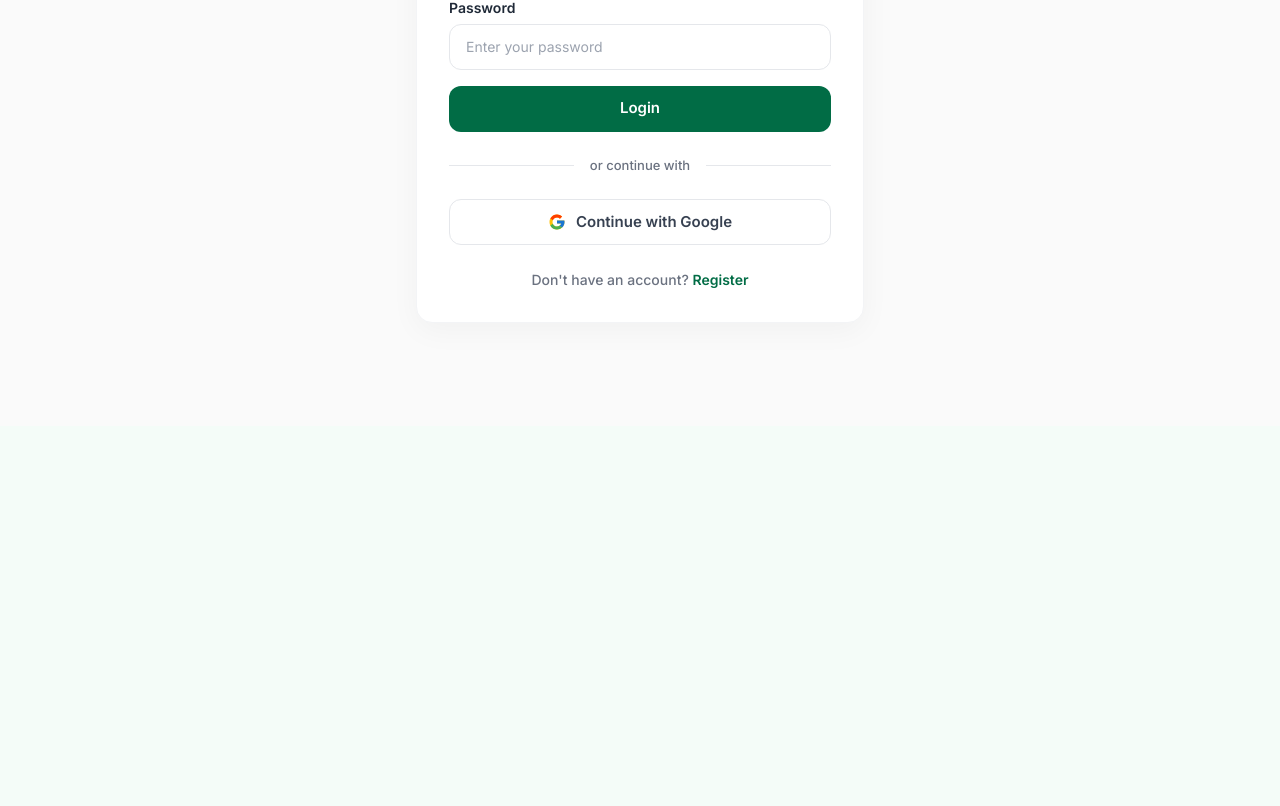
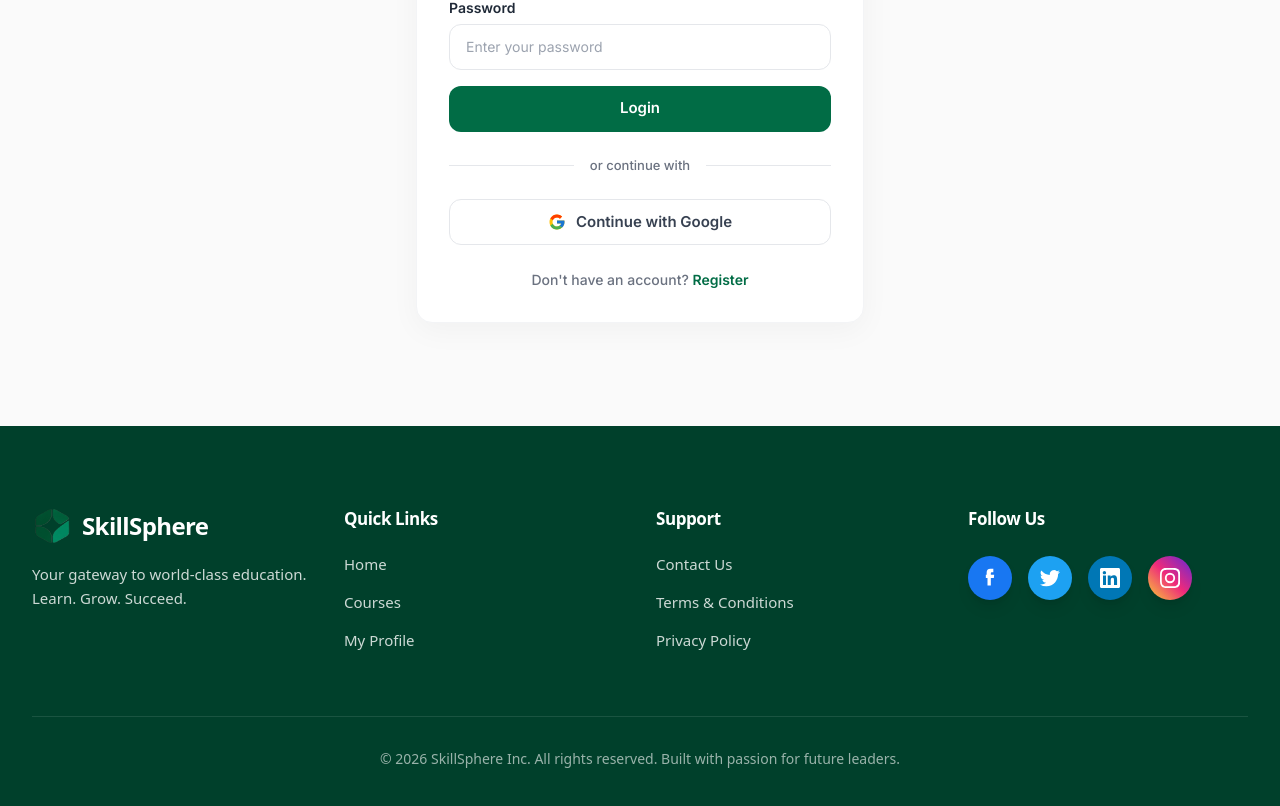
Before and after one commit to Arfan1317/assign8, a Next.js app: page /login in a window 1280 px wide. Shown: the part 454-1260 px from the top of the page. Before the commit the page ends 880 px from the top, so only its background shows below. Built offline with nearby package versions, Linux system fonts and the light colour scheme; no server answers.

Commit message:
added footer

```diff
--- a/src/app/layout.js
+++ b/src/app/layout.js
@@ -1,6 +1,7 @@
 import "./globals.css";
 import Navbar from "@/components/Navbar";
 import AuthProvider from "@/components/AuthProvider";
+import Footer from "@/components/Footer";
 import { ToastContainer } from "react-toastify";
 import "react-toastify/dist/ReactToastify.css";
 
@@ -12,13 +13,18 @@ export const metadata = {
 export default function RootLayout({ children }) {
   return (
     <html lang="en" data-theme="skillspheretheme">
-      <body className="bg-[#f4fcf8] text-gray-900 antialiased">
+      <body className="bg-[#f4fcf8] text-gray-900 antialiased flex flex-col min-h-screen">
         <AuthProvider>
+
           <Navbar />
           <ToastContainer position="bottom-right" autoClose={3000} theme="colored" />
-          <main className="pt-20 min-h-screen">
+
+          <main className="pt-20 flex-grow">
             {children}
           </main>
+
+          <Footer />
+
         </AuthProvider>
       </body>
     </html>
--- /dev/null
+++ b/src/components/Footer.jsx
@@ -0,0 +1,113 @@
+"use client";
+import Link from "next/link";
+
+export default function Footer() {
+  const currentYear = new Date().getFullYear();
+
+  const quickLinks = [
+    { name: "Home", path: "/" },
+    { name: "Courses", path: "/courses" },
+    { name: "My Profile", path: "/profile" },
+  ];
+
+  const supportLinks = [
+    { name: "Contact Us", path: "#" },
+    { name: "Terms & Conditions", path: "#" },
+    { name: "Privacy Policy", path: "#" },
+  ];
+
+  const socialLinks = [
+    { name: "Facebook", icon: "fb", bg: "bg-[#1877F2]", path: "#" },
+    { name: "Twitter", icon: "tw", bg: "bg-[#1DA1F2]", path: "#" },
+    { name: "LinkedIn", icon: "in", bg: "bg-[#0077B5]", path: "#" },
+    { name: "Instagram", icon: "ig", bg: "bg-gradient-to-tr from-[#f9ce34] via-[#ee2a7b] to-[#6228d7]", path: "#" },
+  ];
+
+
+  const renderSocialIcon = (icon) => {
+    switch(icon) {
+      case 'fb': return <svg className="w-5 h-5 fill-white" viewBox="0 0 24 24"><path d="M9 8H7v4h2v9h4v-9h3.6l.4-4H13V6.6c0-1 .3-1.6 1.7-1.6H16V1h-3.4c-3.4 0-4.6 2-4.6 4.4V8z"/></svg>;
+      case 'tw': return <svg className="w-5 h-5 fill-white" viewBox="0 0 24 24"><path d="M24 4.6a10 10 0 01-2.9.8 5 5 0 002.2-2.8c-1 .6-2 1-3.1 1.2a5 5 0 00-8.4 4.5A14 14 0 011.6 3a5 5 0 001.5 6.7 5 5 0 01-2.2-.6v.1a5 5 0 004 4.9 5 5 0 01-2.2.1 5 5 0 004.7 3.5A10 10 0 010 19.7a14 14 0 007.6 2.2c9.1 0 14.1-7.6 14.1-14.1v-.6A10 10 0 0024 4.6z"/></svg>;
+      case 'in': return <svg className="w-5 h-5 fill-white" viewBox="0 0 24 24"><path d="M22.2 0H1.8C.8 0 0 .8 0 1.8v20.4C0 23.2.8 24 1.8 24h20.4c1 0 1.8-.8 1.8-1.8V1.8C24 .8 23.2 0 22.2 0zM7.1 20.4H3.6V9h3.6v11.4zM5.3 7.6c-1.1 0-2-.9-2-2s.9-2 2-2 2 .9 2 2-.9 2-2 2zm15.1 12.8h-3.6v-5.6c0-1.3 0-3-1.8-3s-2.1 1.4-2.1 2.9v5.7H9.3V9h3.4v1.6h.1c.5-.9 1.6-1.9 3.4-1.9 3.7 0 4.3 2.4 4.3 5.5v6.2z"/></svg>;
+      case 'ig': return <svg className="w-5 h-5 fill-white" viewBox="0 0 24 24"><path d="M12 2.2c3.2 0 3.6 0 4.8.1 1.2.0 1.8.2 2.2.4.6.2 1 .5 1.4 1 .5.4.8.8 1 1.4.2.4.4 1 .4 2.2.1 1.2.1 1.6.1 4.8s0 3.6-.1 4.8c-.0 1.2-.2 1.8-.4 2.2a4 4 0 01-1 1.4c-.4.5-.8.8-1.4 1-.4.2-1 .4-2.2.4-1.2.1-1.6.1-4.8.1s-3.6 0-4.8-.1c-1.2-.0-1.8-.2-2.2-.4a4 4 0 01-1.4-1c-.5-.4-.8-.8-1-1.4-.2-.4-.4-1-.4-2.2-.1-1.2-.1-1.6-.1-4.8s0-3.6.1-4.8c.0-1.2.2-1.8.4-2.2.2-.6.5-1 1-1.4.4-.5.8-.8 1.4-1 .4-.2 1-.4 2.2-.4 1.2-.1 1.6-.1 4.8-.1m0-2.2C8.7 0 8.3 0 7.1.1 5.8.1 4.9.3 4.1.6a6 6 0 00-2.2 1.4A6 6 0 00.6 4.1C.3 4.9.1 5.8.1 7.1 0 8.3 0 8.7 0 12s0 3.7.1 4.9c.1 1.3.3 2.2.6 3 a6 6 0 001.4 2.2 6 6 0 002.2 1.4c.8.3 1.7.5 3 .6 1.2.1 1.6.1 4.9.1s3.7 0 4.9-.1c1.3-.1 2.2-.3 3-.6a6 6 0 002.2-1.4 6 6 0 001.4-2.2c.3-.8.5-1.7.6-3 .1-1.2.1-1.6.1-4.9s0-3.7-.1-4.9c-.1-1.3-.3-2.2-.6-3a6 6 0 00-1.4-2.2 6 6 0 00-2.2-1.4c-.8-.3-1.7-.5-3-.6C15.7.1 15.3 0 12 0zm0 5.8A6.2 6.2 0 1018.2 12 6.2 6.2 0 0012 5.8zm0 10.2A4 4 0 1116 12a4 4 0 01-4 4z"/></svg>;
+      default: return null;
+    }
+  };
+
+  return (
+
+    <footer className="bg-[#00402b] text-white pt-20 pb-10 mt-auto">
+      <div className="max-w-7xl mx-auto px-4 sm:px-6 lg:px-8">
+
+
+        <div className="grid grid-cols-1 md:grid-cols-2 lg:grid-cols-4 gap-12 lg:gap-8 pb-16 border-b border-white/10">
+
+
+          <div className="flex flex-col gap-4 max-w-sm">
+            <Link href="/" className="flex items-center gap-2.5">
+              <img src="/asset/logofooter.png" alt="SkillSphere Logo" className="w-10 h-10 rounded-md" />
+              <span className="text-2xl font-bold tracking-tight">SkillSphere</span>
+            </Link>
+            <p className="text-[15px] text-white/80 leading-relaxed font-medium">
+              Your gateway to world-class education. Learn. Grow. Succeed.
+            </p>
+          </div>
+
+
+          <div>
+            <h4 className="text-[17px] font-bold mb-5 tracking-tight">Quick Links</h4>
+            <ul className="space-y-3.5">
+              {quickLinks.map((link) => (
+                <li key={link.name}>
+                  <Link href={link.path} className="text-[15px] text-white/80 hover:text-white hover:underline transition-colors">
+                    {link.name}
+                  </Link>
+                </li>
+              ))}
+            </ul>
+          </div>
+
+
+          <div>
+            <h4 className="text-[17px] font-bold mb-5 tracking-tight">Support</h4>
+            <ul className="space-y-3.5">
+              {supportLinks.map((link) => (
+                <li key={link.name}>
+                  <Link href={link.path} className="text-[15px] text-white/80 hover:text-white hover:underline transition-colors">
+                    {link.name}
+                  </Link>
+                </li>
+              ))}
+            </ul>
+          </div>
+
+
+          <div>
+            <h4 className="text-[17px] font-bold mb-6 tracking-tight">Follow Us</h4>
+            <div className="flex items-center gap-4">
+              {socialLinks.map((social) => (
+                <Link
+                  key={social.name}
+                  href={social.path}
+                  aria-label={`Follow us on ${social.name}`}
+                  className={`w-11 h-11 rounded-full flex items-center justify-center ${social.bg} transition-transform hover:scale-110 shadow-lg`}
+                >
+                  {renderSocialIcon(social.icon)}
+                </Link>
+              ))}
+            </div>
+          </div>
+
+        </div>
+
+
+        <div className="pt-8 text-center">
+          <p className="text-sm text-white/60 font-medium">
+            &copy; {currentYear} SkillSphere Inc. All rights reserved. Built with passion for future leaders.
+          </p>
+        </div>
+
+      </div>
+    </footer>
+  );
+}
```
